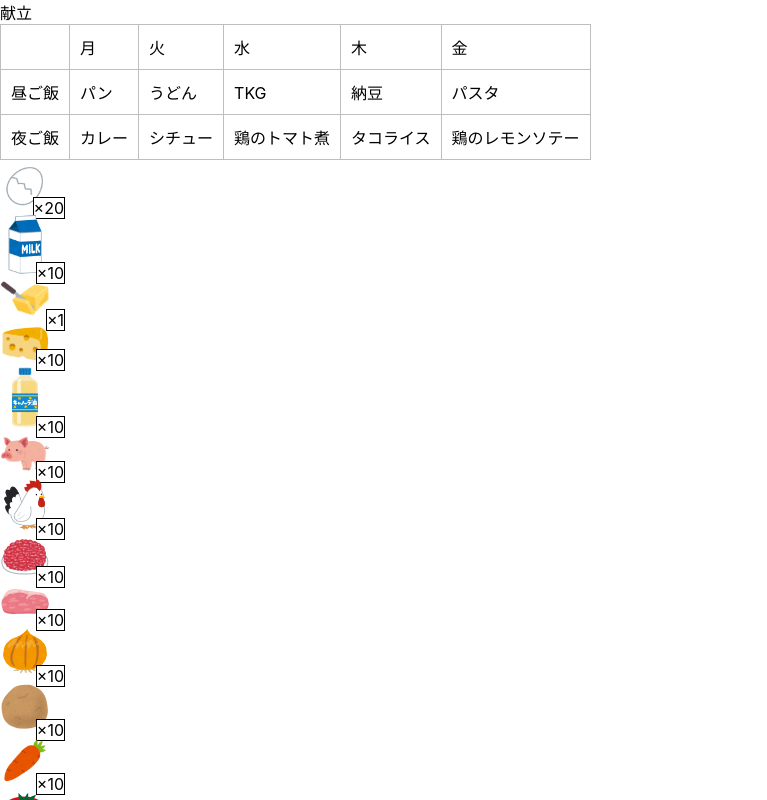
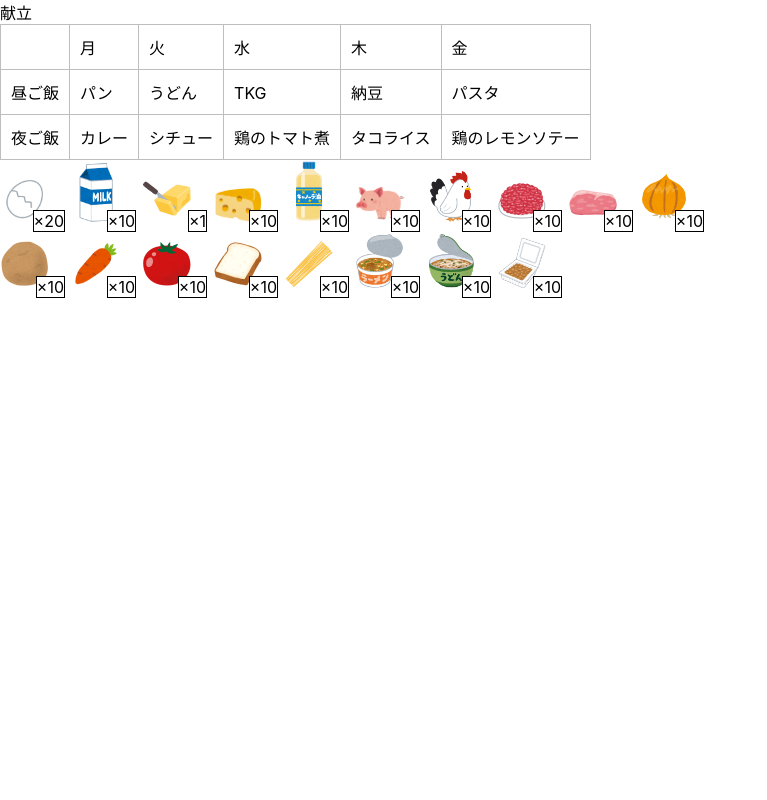
Before and after one commit to tkze0811/weekly-menu-picker, a React (Create React App) app: page / in a window 1280 px wide. Shown: the top 800 px of the page, without its empty margins (0-767 px from the left). Built offline with nearby package versions, Linux system fonts and the light colour scheme.

Commit message:
食材一覧が等間隔で並ぶようにスタイリング

```diff
--- a/src/conponents/foodItem.tsx
+++ b/src/conponents/foodItem.tsx
@@ -7,6 +7,9 @@ type Props = {
   name: FoodName;
   count: number;
 };
+const ImageContainerWrapper = styled.div`
+  min-width: 65px;
+`;
 const ImageContainer = styled.div`
   cursor: pointer;
   position: relative;
@@ -28,14 +31,12 @@ function FoodItem(props: Props) {
   const src = FOOD_LIST.find((food) => food.name === name)?.src ?? "";
 
   return (
-    <div className="food-list">
-      <div>
-        <ImageContainer>
-          <Image src={src} alt={name} />
-          <NumOfFoodsText>×{count}</NumOfFoodsText>
-        </ImageContainer>
-      </div>
-    </div>
+    <ImageContainerWrapper className="food-list">
+      <ImageContainer>
+        <Image src={src} alt={name} />
+        <NumOfFoodsText>×{count}</NumOfFoodsText>
+      </ImageContainer>
+    </ImageContainerWrapper>
   );
 }
 export default FoodItem;
--- a/src/conponents/foodList.tsx
+++ b/src/conponents/foodList.tsx
@@ -1,10 +1,18 @@
 import React from "react";
 import FoodItem from "./foodItem";
+import styled from "styled-components";
+
+const FoodListContainer = styled.div`
+  display: flex;
+  flex-wrap: wrap;
+  align-items: flex-end;
+  gap: 6px;
+  width: 60vw;
+`;
 
 function FoodList() {
   return (
-    <div className="food-list">
-      <div>
+    <FoodListContainer>
       <FoodItem name="卵" count={20} />
       <FoodItem name="牛乳" count={10} />
       <FoodItem name="バター" count={1} />
@@ -23,8 +31,7 @@ function FoodList() {
       <FoodItem name="ラーメン" count={10} />
       <FoodItem name="うどん" count={10} />
       <FoodItem name="納豆" count={10} />
-      </div>
-    </div>
+    </FoodListContainer>
   );
 }
 export default FoodList;
```
Lines whose indentation alone changed are shown as unchanged.
